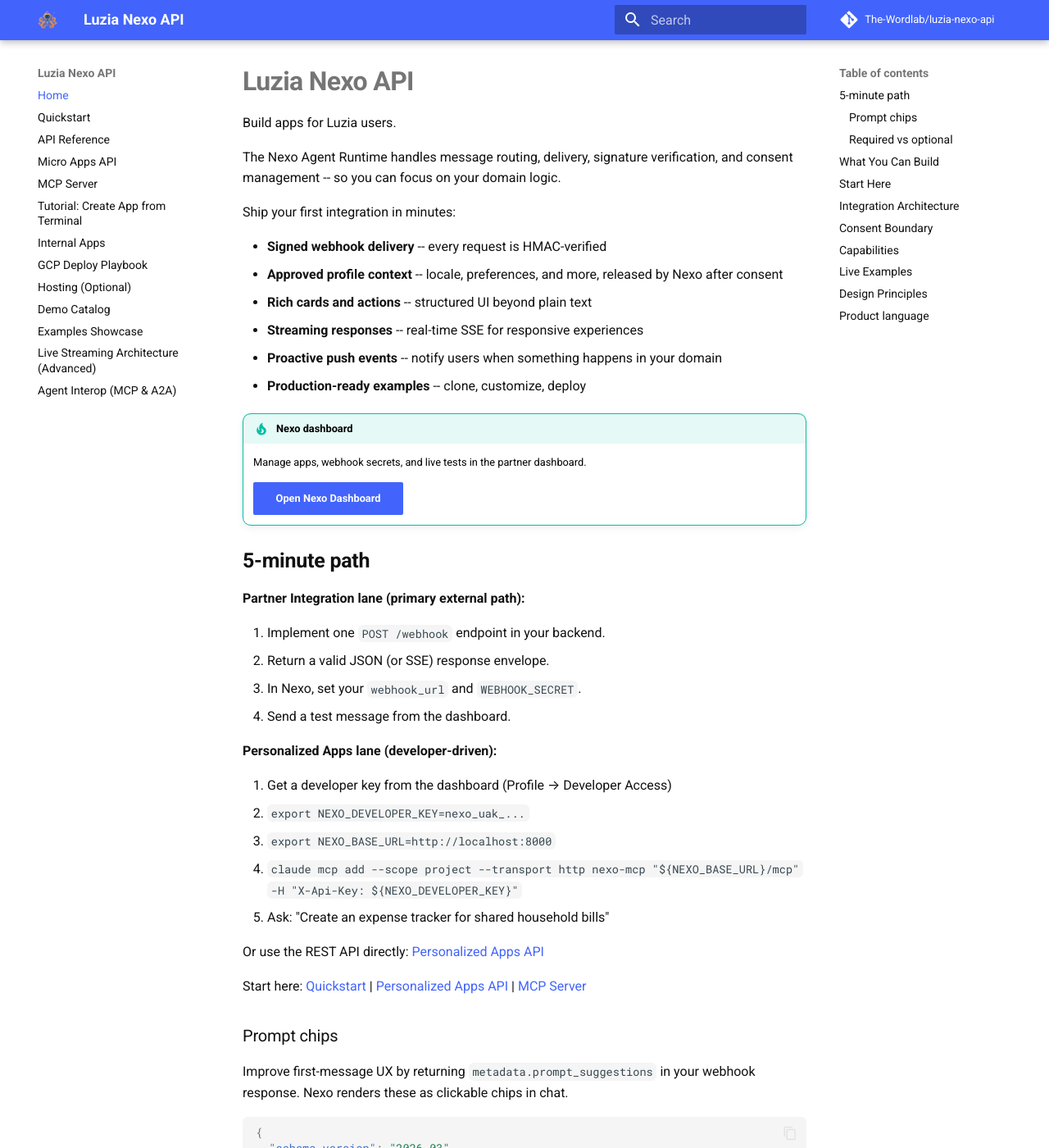
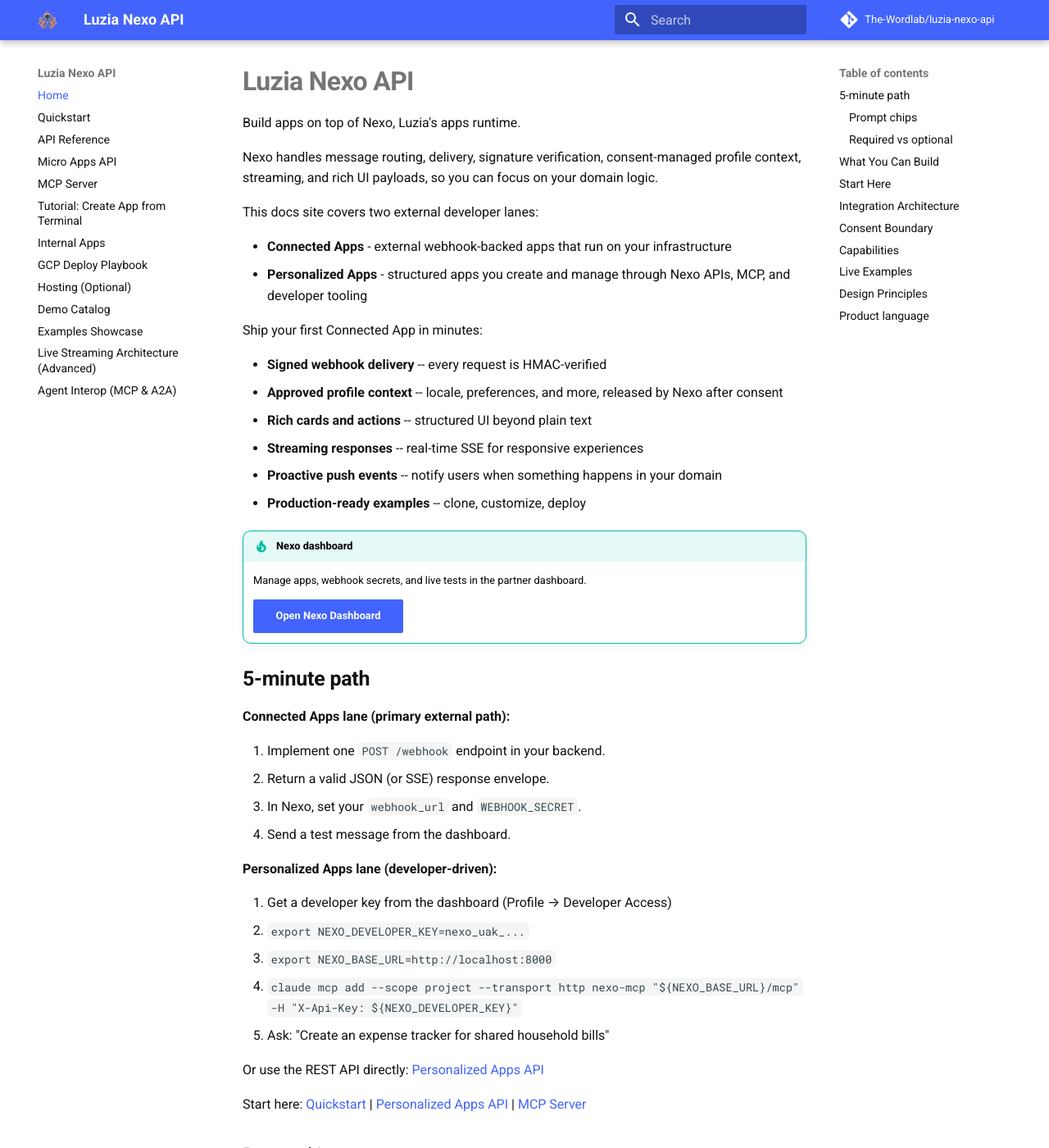
Before and after one commit to The-Wordlab/luzia-nexo-api, an MkDocs documentation site: the page built from docs/index.md, in a window 1280 px wide and 1400 px high. Shown: the whole window at 82% size. Built offline with MkDocs 1.6.1 and Material for MkDocs 9.7.7, drawn with Linux system fonts in a browser that asks for light colours; comment, search, counter and statistics services are not loaded; some of the changed text lies outside the part shown.

Commit message:
docs: align public docs with Connected Apps taxonomy
Partner Integrations -> Connected Apps across README, demos, and index.
Tighten positioning language for Nexo as apps runtime.

Co-Authored-By: Claude Opus 4.6 (1M context) <noreply@anthropic.com>

```diff
--- a/docs/index.md
+++ b/docs/index.md
@@ -1,10 +1,15 @@
 # Luzia Nexo API
 
-Build apps for Luzia users.
+Build apps on top of Nexo, Luzia's apps runtime.
 
-The Nexo Agent Runtime handles message routing, delivery, signature verification, and consent management -- so you can focus on your domain logic.
+Nexo handles message routing, delivery, signature verification, consent-managed profile context, streaming, and rich UI payloads, so you can focus on your domain logic.
 
-Ship your first integration in minutes:
+This docs site covers two external developer lanes:
+
+- **Connected Apps** - external webhook-backed apps that run on your infrastructure
+- **Personalized Apps** - structured apps you create and manage through Nexo APIs, MCP, and developer tooling
+
+Ship your first Connected App in minutes:
 
 - **Signed webhook delivery** -- every request is HMAC-verified
 - **Approved profile context** -- locale, preferences, and more, released by Nexo after consent
@@ -20,7 +25,7 @@ Ship your first integration in minutes:
 
 ## 5-minute path
 
-**Partner Integration lane (primary external path):**
+**Connected Apps lane (primary external path):**
 
 1. Implement one `POST /webhook` endpoint in your backend.
 2. Return a valid JSON (or SSE) response envelope.
@@ -60,7 +65,7 @@ Improve first-message UX by returning `metadata.prompt_suggestions` in your webh
 
 ### Required vs optional
 
-- **Required** for live Partner Integrations: `webhook_url` + `WEBHOOK_SECRET`
+- **Required** for live Connected Apps: `webhook_url` + `WEBHOOK_SECRET`
 - **Optional** for advanced flows: cards/actions, proactive events, RAG, OpenClaw bridge
 
 ## What You Can Build
@@ -79,7 +84,7 @@ For the full catalog, see [Demo Catalog](demos.md).
 
 ## Start Here
 
-1. [Quickstart](quickstart.md) -- get a Partner Integration live in minutes.
+1. [Quickstart](quickstart.md) -- get a Connected App live in minutes.
 2. [Demo Catalog](demos.md) -- browse all examples and live services.
 3. [Examples Deep Dive](examples-showcase.md) -- architecture and response patterns.
 4. [Partner API Reference](partner-api-reference.md) -- full webhook/runtime contract details.
@@ -95,7 +100,7 @@ sequenceDiagram
     autonumber
     participant User as End User
     participant Luzia as Luzia Backend
-    participant Nexo as Nexo Runtime
+    participant Nexo as Nexo Apps Runtime
     participant Partner as Partner Service
 
     User->>Luzia: Send message
@@ -124,7 +129,7 @@ Nexo fully owns consent collection, storage, and scope enforcement.
 
 | Capability | Description | Example |
 |---|---|---|
-| Webhook contract | Deterministic request and response schema for Partner Integrations | `webhook/minimal` |
+| Webhook contract | Deterministic request and response schema for Connected Apps | `webhook/minimal` |
 | Rich UI payloads | Cards, actions, structured metadata | `webhook/structured` |
 | Signature verification | HMAC-SHA256 request signing and verification | `webhook/advanced` |
 | Retrieval-augmented responses | Domain retrieval + LLM + citations | `news-rag`, `sports-rag`, `travel-rag`, `football-live` |
@@ -163,4 +168,4 @@ For source links and what each demo does, see [Demo Catalog](demos.md).
 
 - In customer-facing product surfaces, Nexo uses **Personalized Apps**.
 - Internally and in code, you may still see the technical term **micro apps**.
-- **Partner Integrations** remain the external webhook-backed app family.
+- **Connected Apps** remain the external webhook-backed app family.
```
Also changed, not shown: README.md (+9 -9 lines), docs/demos.md (+1 -1 lines).
